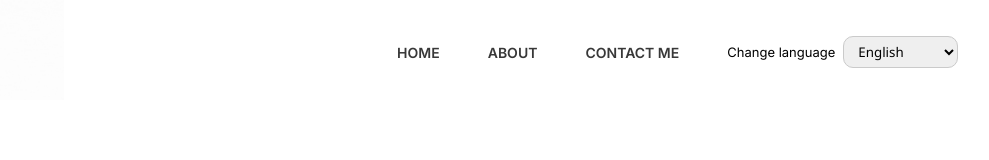
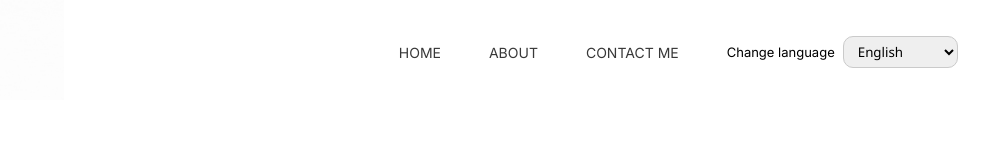
Before and after one commit to joaovq/my-profile, a Next.js app: page /en in a window 1280 px wide. Shown: the top 160 px of the page, without its empty margins (179-1168 px from the left). Built offline with nearby package versions, Linux system fonts and the light colour scheme.

Commit message:
feat: add navigation link in header

```diff
--- a/src/app/components/header/header.module.scss
+++ b/src/app/components/header/header.module.scss
@@ -60,7 +60,7 @@
     justify-content: space-between;
     gap: 3rem;
     align-items: center;
-    animation: slide-down .6s ease alternate;
+    animation: slide-down .6s ease-in-out alternate;
 }
 
 
--- a/src/app/components/header/headerContent.tsx
+++ b/src/app/components/header/headerContent.tsx
@@ -1,14 +1,13 @@
 'use client'
 import { FaBars } from 'react-icons/fa'
-import { Link } from '../../../navigation'
 import styles from './header.module.scss'
 import React, { useEffect, useState } from 'react'
 import LogoIcon from '../logo/Logo'
+import NavigationLink from '../navigationlink/NavigationLink'
 
 
 const HeaderContent = ({ home, about, contactMe, children }: { home: string, about: string, contactMe: string, children: React.ReactNode }) => {
-  const [active, setActive] = useState("home")
-  const [displayMenu, setDisplay] = useState("flex")
+  const [displayMenu, setDisplay] = useState<string>("flex")
   useEffect(() => {
     window.addEventListener('resize', () => {
       if (window.innerWidth > 734) {
@@ -28,22 +27,22 @@ const HeaderContent = ({ home, about, contactMe, children }: { home: string, abo
   return (
     <header className={styles.headerContainer}>
       <div className={styles.headerMainContainer}>
-        <Link href='/' >
+        <NavigationLink href='/' >
           <LogoIcon/>
-        </Link>
+        </NavigationLink>
         <nav className={styles.nav} style={{
           display: displayMenu
         }}>
           <div className={styles.navItems}>
-            <Link href='/' className={active == "home" ? styles.active : undefined} onClick={() => setActive("home")}>
+            <NavigationLink href='/'>
               {home}
-            </Link>
-            <Link href="/about" className={active == "about" ? styles.active : undefined} onClick={() => setActive("about")}>
+            </NavigationLink>
+            <NavigationLink href="/about">
               {about}
-            </Link>
-            <a href="#contact" className={active == "contact" ? styles.active : undefined} onClick={() => setActive("contact")}>
+            </NavigationLink>
+            <NavigationLink href={{pathname: "/contact"}}>
               {contactMe}
-            </a>
+            </NavigationLink>
           </div>
           {children}
         </nav>
--- /dev/null
+++ b/src/app/components/navigationlink/NavigationLink.tsx
@@ -0,0 +1,22 @@
+'use client'
+import {useSelectedLayoutSegment} from 'next/navigation';
+import {ComponentProps} from 'react';
+import {Link} from '@/navigation';
+import { pathnames } from '@/config';
+
+export default function NavigationLink<
+  Pathname extends keyof typeof pathnames
+>({href, ...rest}: ComponentProps<typeof Link<Pathname>>) {
+  const selectedLayoutSegment = useSelectedLayoutSegment();
+  const pathname = selectedLayoutSegment ? `/${selectedLayoutSegment}` : '/';
+  const isActive = pathname === href;
+
+  return (
+    <Link
+      aria-current={isActive ? 'page' : undefined}
+      href={href}
+      style={{fontWeight: isActive ? 'bold' : 'normal'}}
+      {...rest}
+    />
+  );
+}
```
